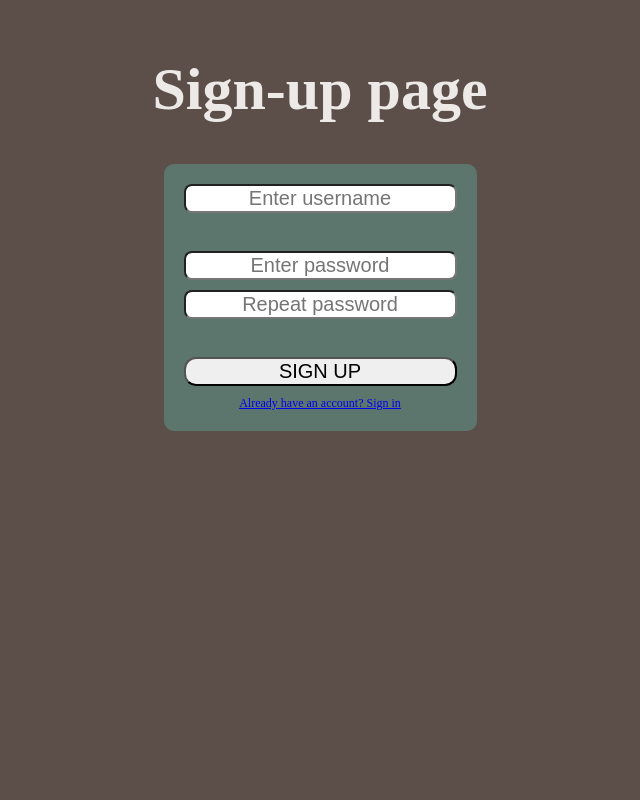
After one commit to Anachr0nistic/independent_flask_project, a Flask app: template templates/signup.html in a window 1280 px wide. The commit adds this page. Shown: the whole page, without its empty margins (320-960 px from the left). Run offline with Flask 3, Linux system fonts and the light colour scheme; the template is opened without the code that fills it, so the values that code supplies are empty.

Commit message:
AI_DOC tilføjet, Signup tilføjet og fix af margins

```diff
--- a/app.py
+++ b/app.py
@@ -1,10 +1,10 @@
-from flask import Flask, render_template
+from flask import Flask, render_template, request
 import sqlite3
 
-conn = sqlite3.connect('db/login.db')
+conn = sqlite3.connect('db/login.db', check_same_thread=False)
 c = conn.cursor() # cursor
 
-c.execute('''CREATE TABLE IF NOT EXISTS users(
+c.execute('''CREATE TABLE IF NOT EXISTS USERS(
                 ID INTEGER PRIMARY KEY NOT NULL,
                 USERNAME TEXT NOT NULL,
                 PASSWORD TEXT NOT NULL)''')
@@ -18,5 +18,17 @@ def index():
 @app.route("/login")
 def login():
     return render_template("login.html")
+@app.route("/signup")
+def signup():
+    signup_name = request.form.get("signup_name")
+    password1 = request.form.get("password1")
+    password2 = request.form.get("password2")
+    if password1 == password2:
+        c.execute("INSERT INTO USERS (USERNAME, PASSWORD) VALUES (signup_name, password1)")
+
+    return render_template("signup.html")
+@app.route("/test")
+def test():
+    return render_template("test.html")
 if __name__ == "__main__":
     app.run(debug=True, port="8081")
--- a/static/styles.css
+++ b/static/styles.css
@@ -1,53 +1,82 @@
+* {
+    box-sizing: border-box;
+}
+
+html,
+body {
+    margin: 0;
+    width: 100%;
+    height: 100%;
+}
+
 body {
     background-color: rgb(92, 79, 74);
-    margin: 15px;
+    padding: 15px;
+    overflow: hidden;
 }
 
 .maincontainer {
-   display: flex;
-   flex-direction: column;
-   justify-content: space-between;
+    display: flex;
+    flex-direction: column;
+    width: 100%;
+    height: calc(100vh - 30px);
 }
+
 .topbar {
-    display:flex;
+    display: flex;
     flex-direction: row;
     justify-content: space-between;
+    align-items: center;
+    width: 100%;
+    min-height: 60px;
     background-color: rgb(92, 118, 109);
-    min-width: 30px;
     border-radius: 10px;
 }
+
+/* for mainwindow og sidebar*/
+.content {
+    display: flex;
+    flex-direction: row;
+    flex: 1;
+    min-height: 0;
+
+}
+
 .sidebar {
-    display:flex;
+    display: flex;
     flex-direction: column;
+    flex: 0 0 175px;
     margin-top: 15px;
     background-color: rgb(92, 118, 109);
     color: rgb(237, 233, 230);
-    min-width: 175px;
-    height: 300px;
     text-align: center;
     border-radius: 10px;
-    min-height: 800px;
+    min-height: 0;
 }
+
 .mainwindow {
     display: flex;
-    margin-left:30px; margin-right: 30px; margin-top: 15px;
+    flex: 1;
+    min-width: 0;
+    min-height: 0;
+    margin-top: 15px;
     background-color: rgb(92, 118, 109);
     border-radius: 10px;
-    min-width: 86.46%;
-    min-height: 800px;
-    padding-left: 15px; padding-right: 15px;
 }
+
 .logincontainer {
     display: flex;
     flex-direction: row;
     justify-content: center;
 }
+
 .logincontent {
     background-color: rgb(92, 118, 109);
-    padding:10px;
-    border-radius:10px;
+    padding: 10px;
+    border-radius: 10px;
 }
+
 .loginitems {
-    color:rgb(237, 233, 230);
-    margin:10px;
+    color: rgb(237, 233, 230);
+    margin: 10px;
 }
--- /dev/null
+++ b/templates/signup.html
@@ -0,0 +1,41 @@
+<!DOCTYPE html>
+<html>
+
+<head>
+    <title>Sign-up page</title>
+    <link rel="stylesheet" href="{{ url_for('static',filename='styles.css') }}">
+</head>
+
+<body>
+    <h1 style="text-align:center; color:rgb(237, 233, 230);font-size: 60px;">Sign-up page</h1>
+    <div class="logincontainer">
+        <div class="logincontent">
+            <div class="loginitems">
+            </div>
+            <form action="{{ url_for("signup")}}">
+                <div class="loginitems">
+                    <input placeholder="Enter username" name="signup_name " required
+                        style="border-radius: 8px; text-align: center;font-size: 20px;""></input>
+                    </div> <br>
+                <div class=" loginitems">
+                    <input placeholder="Enter password" type="password" name="password1"
+                        style="border-radius: 8px; text-align: center;font-size: 20px" required></input>
+                </div>
+                <div class="loginitems">
+                    <input placeholder="Repeat password" name="password2" type="password"
+                        style="border-radius: 8px; text-align: center;font-size: 20px" required></input>
+                </div> <br>
+                <div class="loginitems" style="display: flex; justify-content: center;">
+                    <button type="submit" style="font-size: 20px; min-width: 100%; border-radius: 12px;">SIGN UP</button>
+                </div>
+            </form>
+            <div class="loginitems">
+                <a href="login" style="font-size: 12px; display: flex; justify-content: center;">Already have an
+                    account? Sign in</a>
+
+            </div>
+        </div>
+    </div>
+</body>
+
+</html>
```
Also changed, not shown: AI_DOC.md (added, +6 -0 lines), templates/index.html (+9 -9 lines), templates/login.html (+4 -3 lines), db/login.db.
